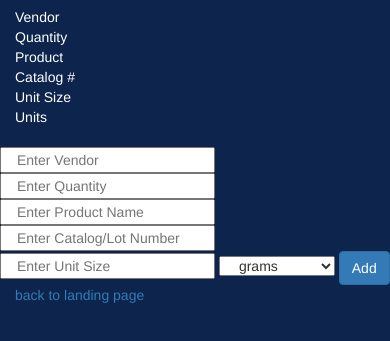
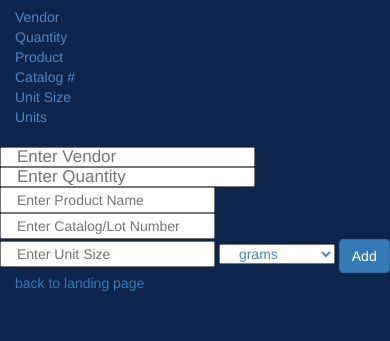
Before and after one commit to juanjuar457/Order_for_later_capstone2, a website: page public/main_page.html in a window 390 px wide. Shown: the part 63-404 px from the top of the page. Drawn offline with nearby package versions, Linux system fonts and the light colour scheme.

Commit message:
node capstone

```diff
--- a/public/app.js
+++ b/public/app.js
@@ -61,11 +61,26 @@ var mock_data = {
 
 function  init_main_form () {
 
-    for(i=0; i < state.form_data.units.length; i++){  //sets up the drop down with the units.
+    for(i=0; i < state.form_data.units.length; i++){  //initilizes the drop down for order form
         $('#units').append('<option value="' + state.form_data.units[i].value +'">' + state.form_data.units[i].name +'</option>')
     };
 
 };
+
+//**** start HERE! 5/4
+//need to make ajax call to get and loop through materials and add them to the state.
+//var url = 'http://localhost:8080/materials'
+//$.ajax({
+//    type: "GET",
+//    url: url,
+//    data: JSON.stringify(material),
+//    contentType: "application/json; charset=utf-8",
+//    dataType: "json",
+//    success: function (data) {
+//        render_material_list();
+//    }
+//})
+
 
 //MIGHT NEED TO ADJUST THIS LATER FOR LOGIN FUNCTIONS
 init_main_form();
@@ -141,10 +156,6 @@ $('#main_submit').submit(function(event){ //id is in main_page.html
     });
 });
 
-
-//WORKING PUT AND SETBACKORDER FUNCTION...
-//ajax, update state, call render material list to display
-
 function delete_material( event, id) {
     // event.stopPropigation();
     $.ajax({
@@ -169,8 +180,7 @@ function delete_material( event, id) {
     });
 }
 
-// $('#requested_materials').click().removeClass('example_entry');
-
+//for backorder highlight!
 $('.example_entry').click( function(event) {
    $(this).addClass('highlighted');
 })
--- a/public/main.css
+++ b/public/main.css
@@ -3,8 +3,50 @@
     font-weight: 5px;
 }
 
-#order_form_row {
-    color: white;
+#vendor {
+    height: 20px;
+}
+
+#vendor[placeholder] {
+    line-height: 20px;
+    font-size: 17px;
+}
+
+#quantity {
+    height: 20px;
+}
+#quantity[placeholder] {
+    line-height: 20px;
+    font-size: 17px;
+}
+
+#product_name {
+}
+#product_name[placeholder] {
+}
+
+#catalog_number {
+}
+    #catalog_number[placeholder] {
+    }
+
+#unit_size {
+}
+    #unit_size[placeholder] {
+    }
+
+#units {
+}
+    #units[placeholder] {
+    }
+
+#action_submit {
+}
+
+
+
+#ofl_body {
+    color: #4F84C4;
 }
 
 #order_form_header {
@@ -19,6 +61,7 @@
 .go_to_btn {
     font-size: 33px;
 }
+
 #landing_head {
     text-align: center;
     font-size: 39px;
@@ -33,6 +76,7 @@
     margin: 20px;
     text-align: center;
 }
+
 .highlighted {
     color: #FF4500;
     max-width: auto;
@@ -89,7 +133,6 @@ h1 {
 
 body {
     background-color: #0D254C;
-
 }
 
 
@@ -105,7 +148,6 @@ body {
     padding: 10px;
     margin: 20px;
     text-align: center;
-
 }
 
 
--- a/public/main_page.html
+++ b/public/main_page.html
@@ -4,7 +4,7 @@
     <title>Capstone 2 - Form page</title>
     <link rel="stylesheet" href="https://maxcdn.bootstrapcdn.com/bootstrap/3.3.7/css/bootstrap.min.css" integrity="sha384-BVYiiSIFeK1dGmJRAkycuHAHRg32OmUcww7on3RYdg4Va+PmSTsz/K68vbdEjh4u" crossorigin="anonymous">
     <link rel="stylesheet" type="text/css" href="main.css">
-    <body class="container">
+    <body id="ofl_body" class="container">
         <h1 id="order_form_header">ORDER FOR LATER</h1>
         <div id="order_form_row" class="row">
             <div class="col-md-2">Vendor</div>
@@ -22,7 +22,7 @@
             <input id="catalog_number" type="text" class="col-md-2" placeholder="Enter Catalog/Lot Number" required>
             <input id="unit_size" type="text" class="col-md-2" placeholder="Enter Unit Size" required>
             <select id="units" class="col-md-2" required> </select>
-            <button type="submit" class="btn btn-primary col-md-1">Add</button>
+            <button id="action_submit" type="submit" class="btn btn-primary col-md-1">Add</button>
             <!--may need <i> tag </i> to wrap with glyph button?-->
         </form>
 
```
Lines whose indentation alone changed are shown as unchanged.
